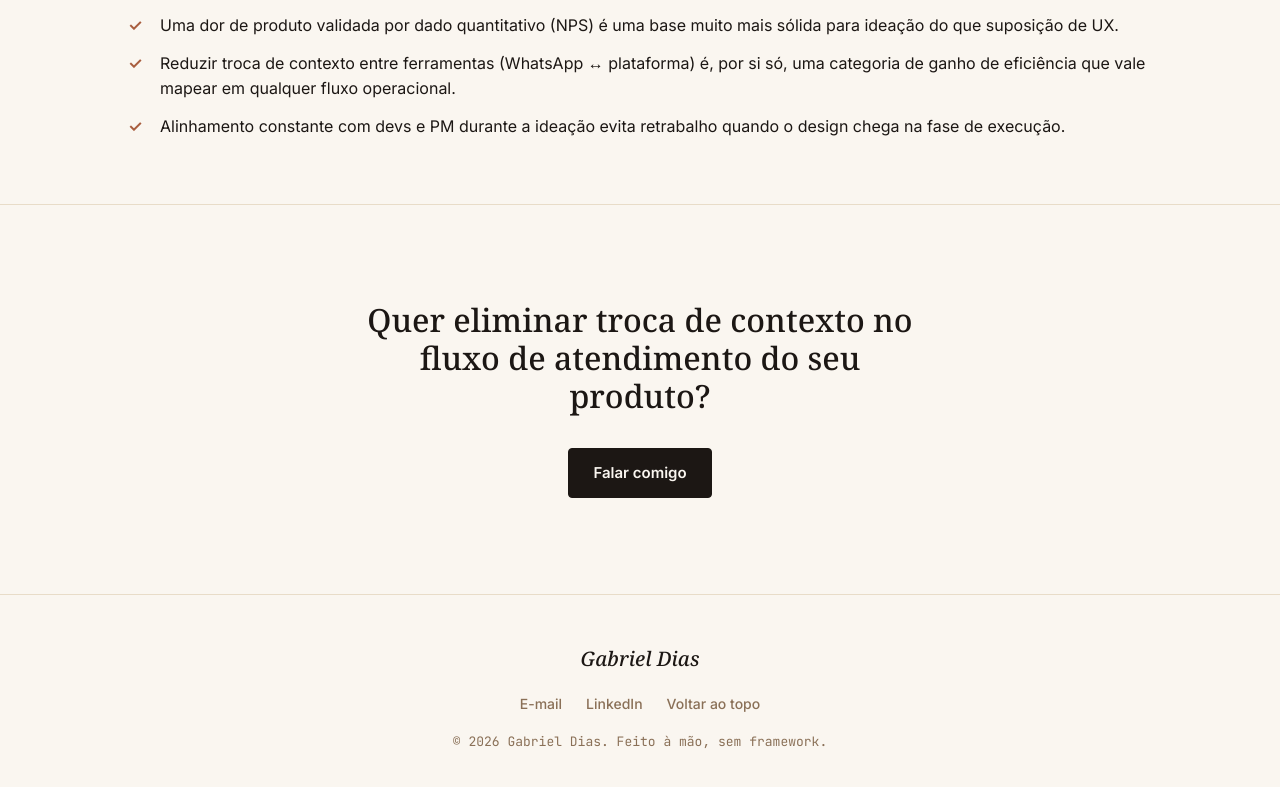
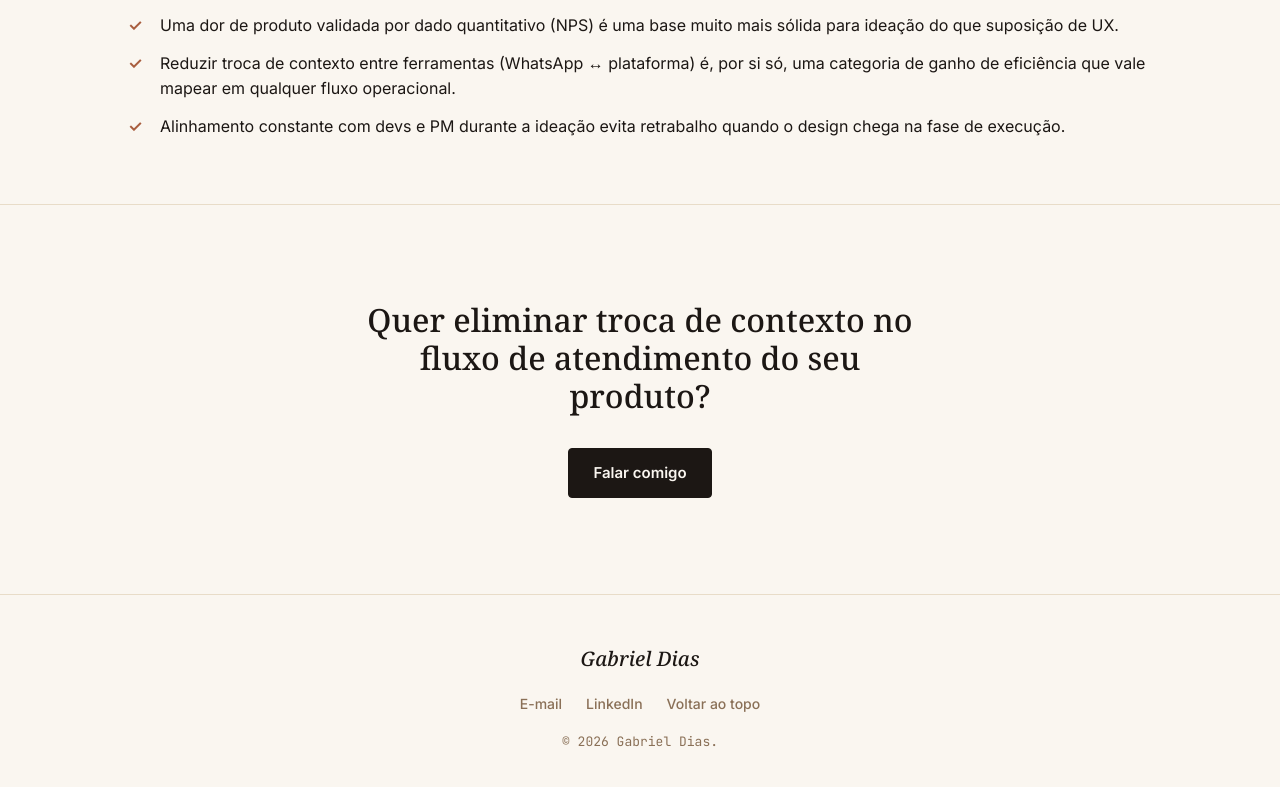
Before and after one commit to GARDias/PortifolioV2, a plain HTML site: page projetos/extensao-corretores/index.html in a window 1280 px wide. Shown: the part 5100-5887 px from the top of the page. Drawn offline with Linux system fonts and the light colour scheme.

Commit message:
Ajuste footer

```diff
--- a/projetos/extensao-corretores/index.html
+++ b/projetos/extensao-corretores/index.html
@@ -262,9 +262,8 @@
           </p>
           <p>
             Isso significou desenhar a interface pensando em componentes
-            construídos do zero, sem herdar a base visual já pronta do
-            Asteroid —
-            uma decisão de escopo que impactou diretamente o tempo de design e
+            construídos do zero, sem herdar a base visual já pronta do Asteroid
+            — uma decisão de escopo que impactou diretamente o tempo de design e
             desenvolvimento do projeto.
           </p>
         </div>
@@ -373,9 +372,7 @@
           </li>
           <li><a href="#main">Voltar ao topo</a></li>
         </ul>
-        <p class="site-footer__meta">
-          © 2026 Gabriel Dias. Feito à mão, sem framework.
-        </p>
+        <p class="site-footer__meta">© 2026 Gabriel Dias.</p>
       </div>
     </footer>
 
```
Also changed, not shown: index.html (+1 -3 lines), projetos/checagem-pre-consulta/index.html (+1 -3 lines), projetos/hero-design-system/index.html (+1 -3 lines), projetos/landing-psicologia-viva/index.html (+5 -7 lines), projetos/rich-notifications/index.html (+1 -3 lines), projetos/roleta-automatica/index.html (+1 -3 lines).
